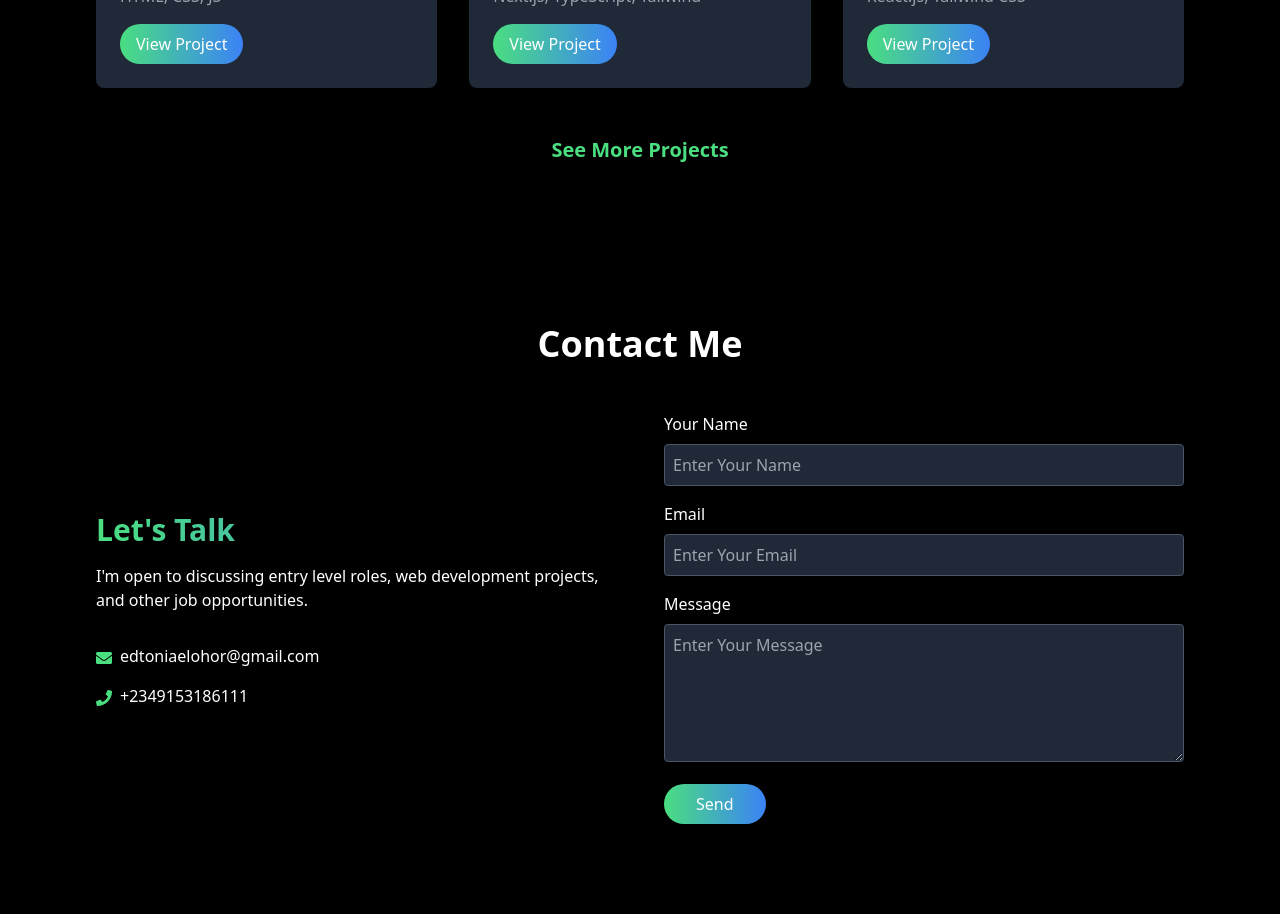
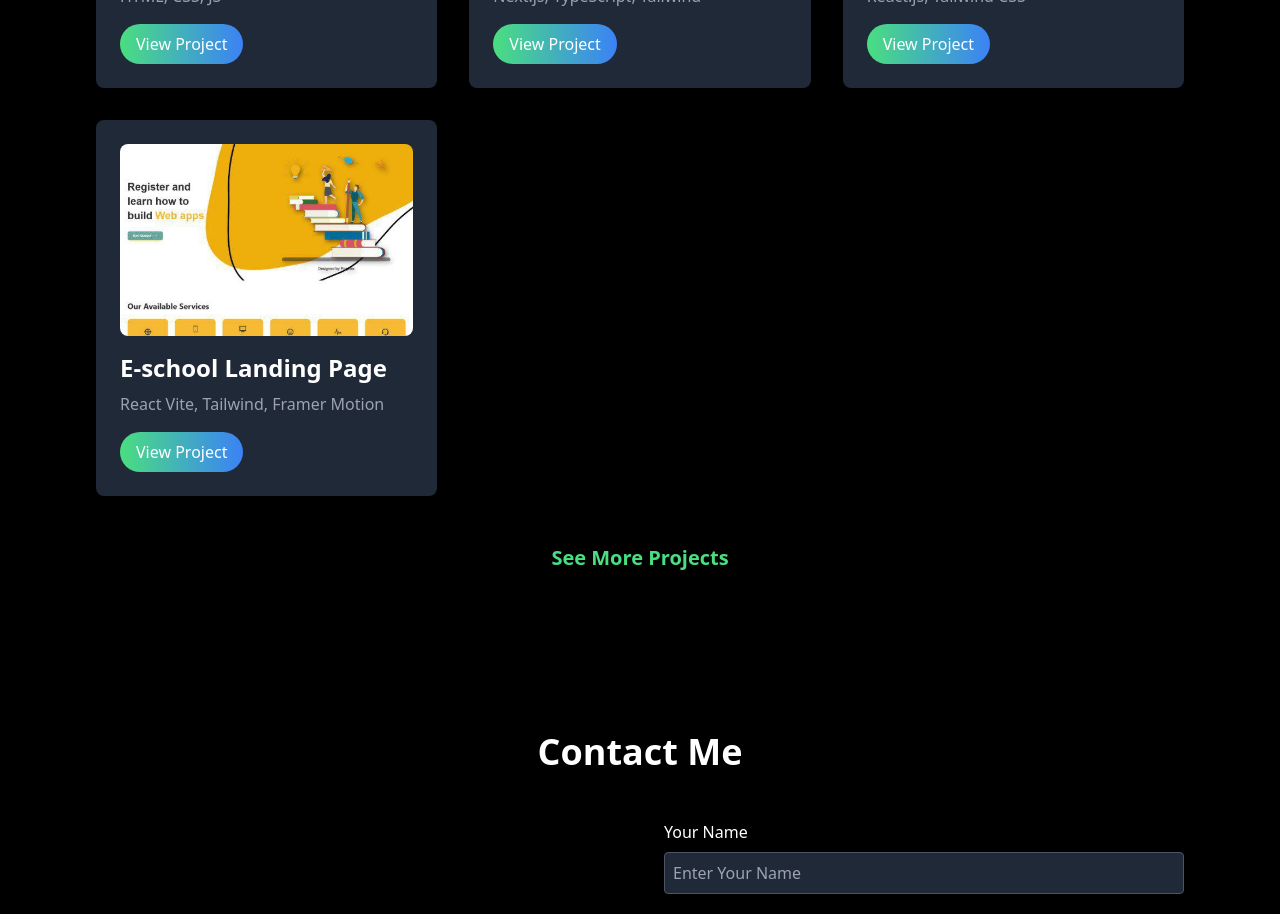
Before and after one commit to T0nia/t0nia-portfolio, a React (Vite) app: page / in a window 1280 px wide. Shown: the part 2360-3274 px from the top of the page. Built offline with nearby package versions, Linux system fonts and the light colour scheme.

Commit message:
added a new project

```diff
--- a/src/components/Projects.jsx
+++ b/src/components/Projects.jsx
@@ -1,7 +1,7 @@
 import React from "react";
 import todoImage from "../assets/todoImage.png";
 import convImage from "../assets/convImage.jpg";
-import portImage from "../assets/portImage.jpg";
+import codeVibe from "../assets/codeVibe.jpg"
 import sudokuImg from "../assets/sudokuImg.png";
 
 const projects = [
@@ -27,15 +27,13 @@ const projects = [
     image: convImage,
     url: "https://basic-currency-converter.vercel.app/",
   },
-  // {
-  //   id: 4,
-  //   name: "Portfolio",
-  //   technologies: "React Vite, Tailwind",
-  //   image: portImage,
-  //   url: "https://github.com/T0nia/t0nia-portfolio",
-  // },
-
-
+  {
+    id: 4,
+    name: "E-school Landing Page",
+    technologies: "React Vite, Tailwind, Framer Motion",
+    image: codeVibe,
+    url: "https://codevibe-t0nias-projects.vercel.app/",
+  },
 
   // {
   //   id: 5,
```
Also changed, not shown: src/assets/codeVibe.jpg (added).
